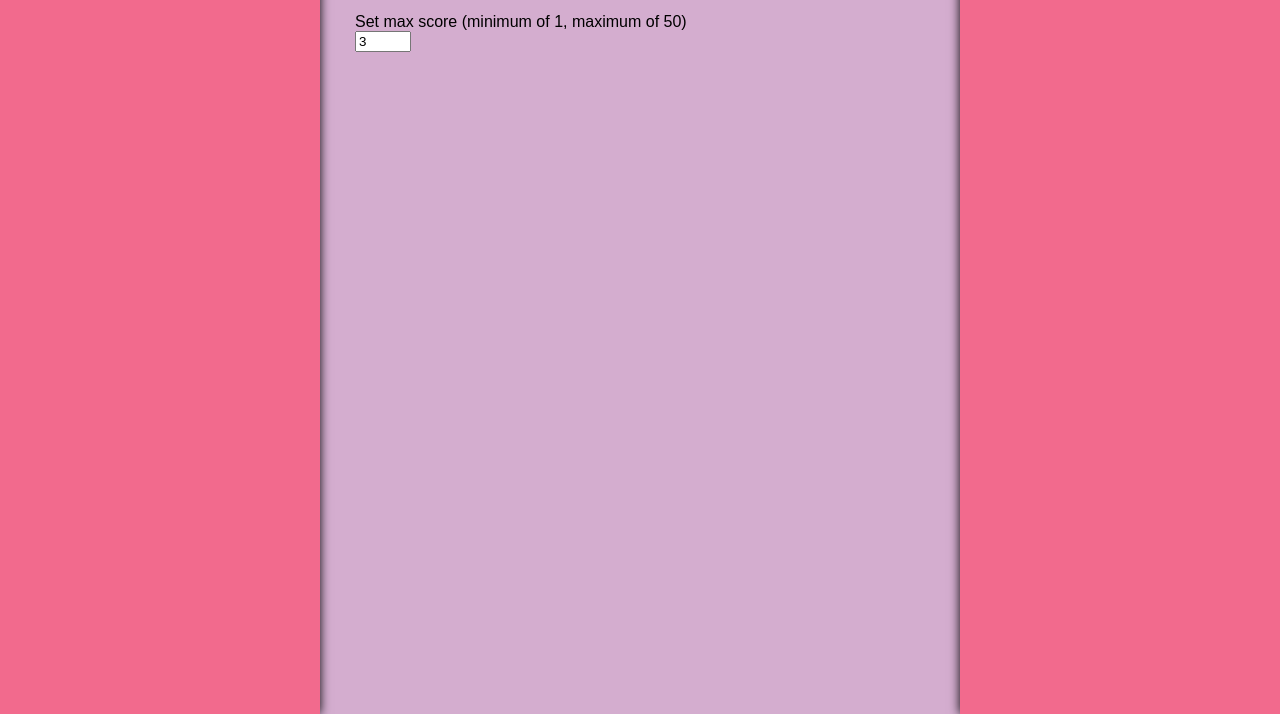
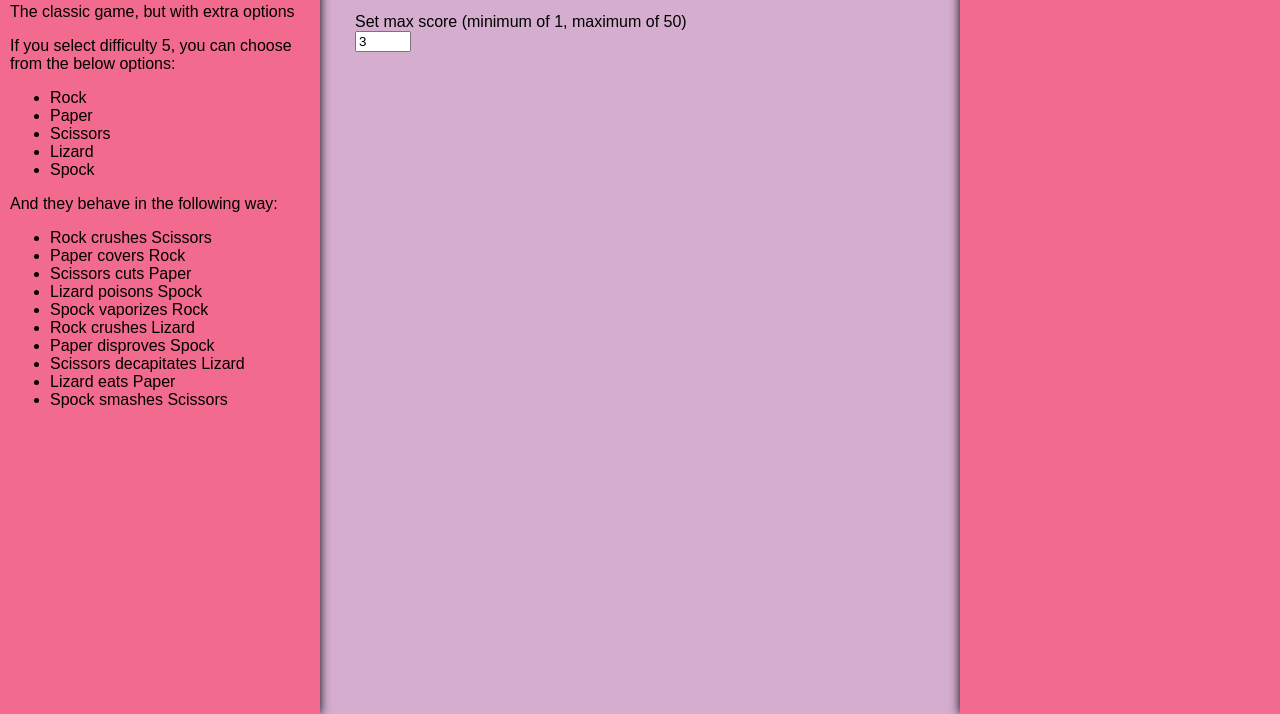
Before and after one commit to RobinF98/rock-paper-scissors-2, a plain HTML site: page index.html in a window 1280 px wide. Shown: the part 166-880 px from the top of the page. Drawn offline with Linux system fonts and the light colour scheme.

Commit message:
Add game description

```diff
--- a/index.html
+++ b/index.html
@@ -26,6 +26,32 @@
         </div>
       </a>
     </nav>
+
+    <section class="description">
+      <h3>Rock Paper Scissors 2</h3>
+      <p>The classic game, but with extra options</p>
+      <p>If you select difficulty 5, you can choose from the below options:</p>
+      <ul>
+        <li>Rock</li>
+        <li>Paper</li>
+        <li>Scissors</li>
+        <li>Lizard</li>
+        <li>Spock</li>
+      </ul>
+      <p>And they behave in the following way:</p>
+      <ul>
+        <li>Rock crushes Scissors</li>
+        <li>Paper covers Rock</li>
+        <li>Scissors cuts Paper</li>
+        <li>Lizard poisons Spock</li>
+        <li>Spock vaporizes Rock</li>
+        <li>Rock crushes Lizard</li>
+        <li>Paper disproves Spock</li>
+        <li>Scissors decapitates Lizard</li>
+        <li>Lizard eats Paper</li>
+        <li>Spock smashes Scissors</li>
+      </ul>
+    </section>
 
 
   </header>
```
